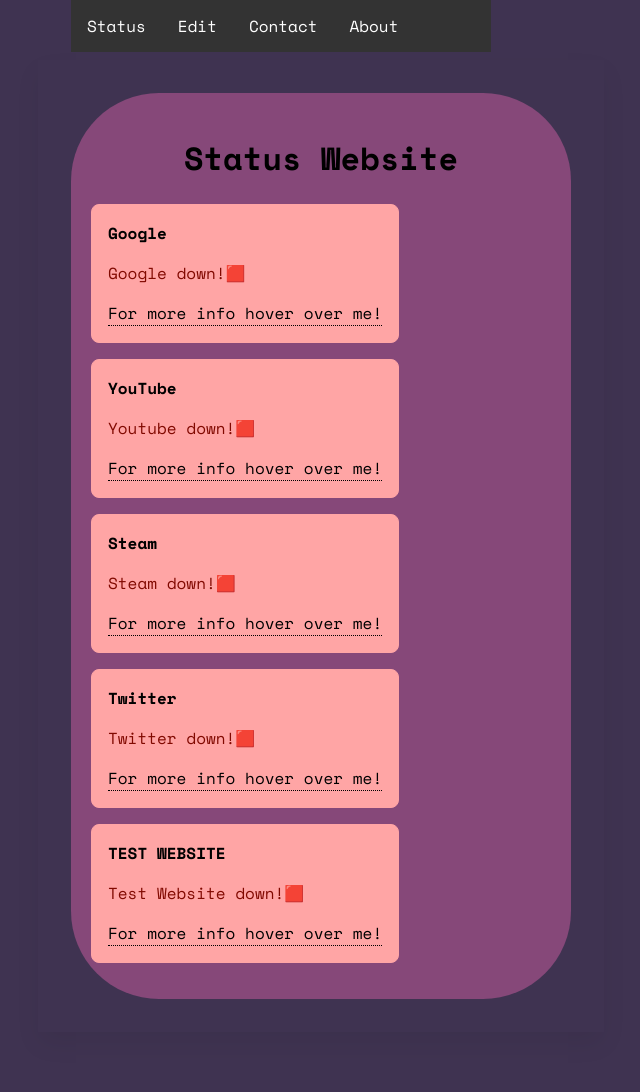
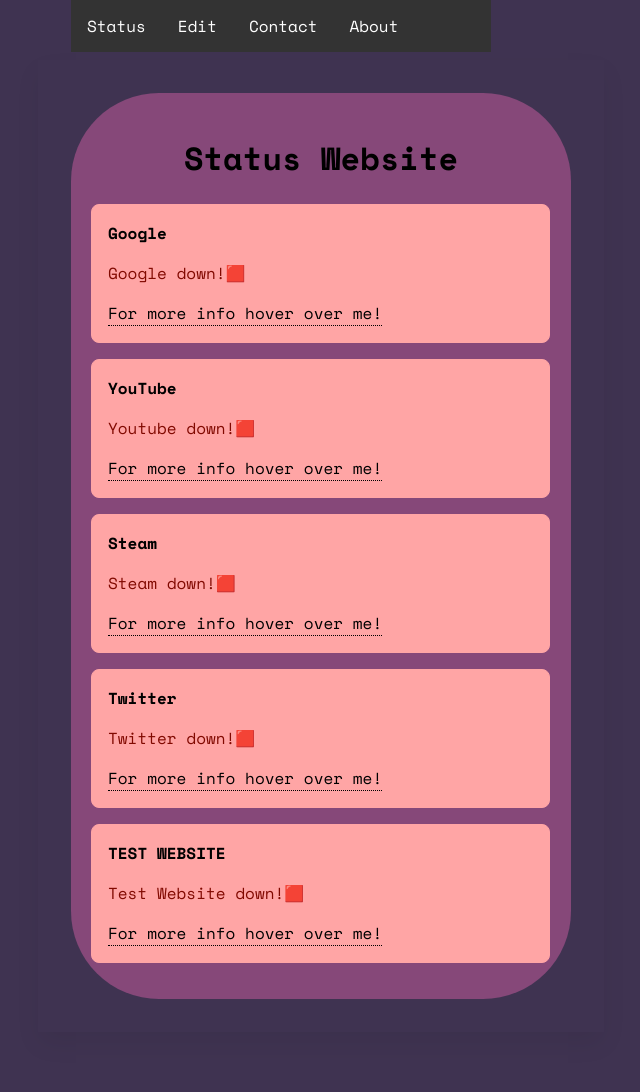
Before and after one commit to Daniel1502-code/Statuswebsite, a Flask app: page / in a window 1280 px wide. Shown: the whole page, without its empty margins (319-959 px from the left). Run offline with Flask 3, Linux system fonts and the light colour scheme; parts of the project's set-up code (start-up, migrations or seed data) failed here and were passed over.

Commit message:
Update status.html
bigger boxes

```diff
--- a/templates/status.html
+++ b/templates/status.html
@@ -115,6 +115,7 @@
    border-radius: 8px;
    margin-bottom: 16px;
    padding: 16px;
+   width: 425px;
    }
    .status-item strong {
    font-weight: bold;
```
